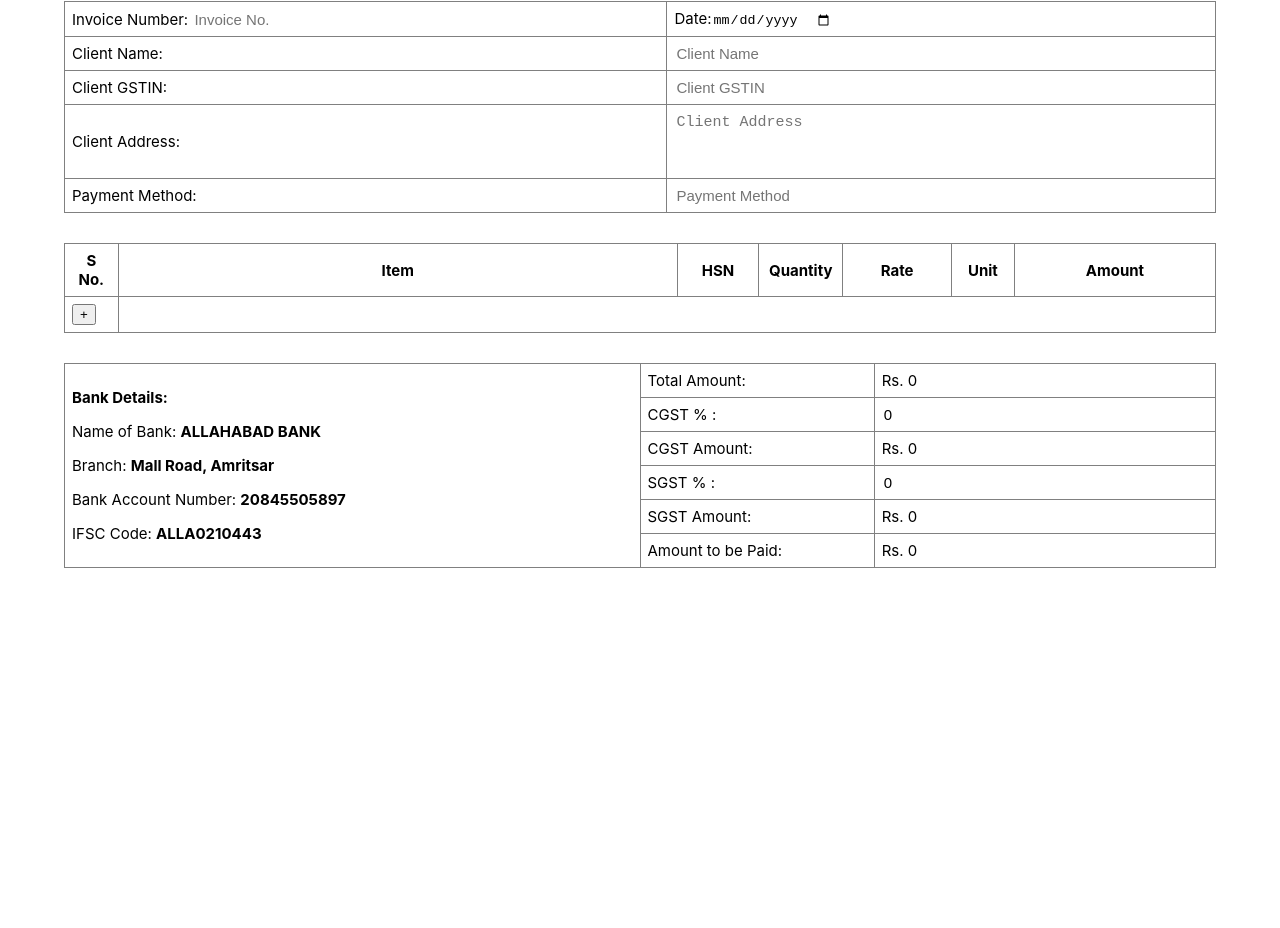
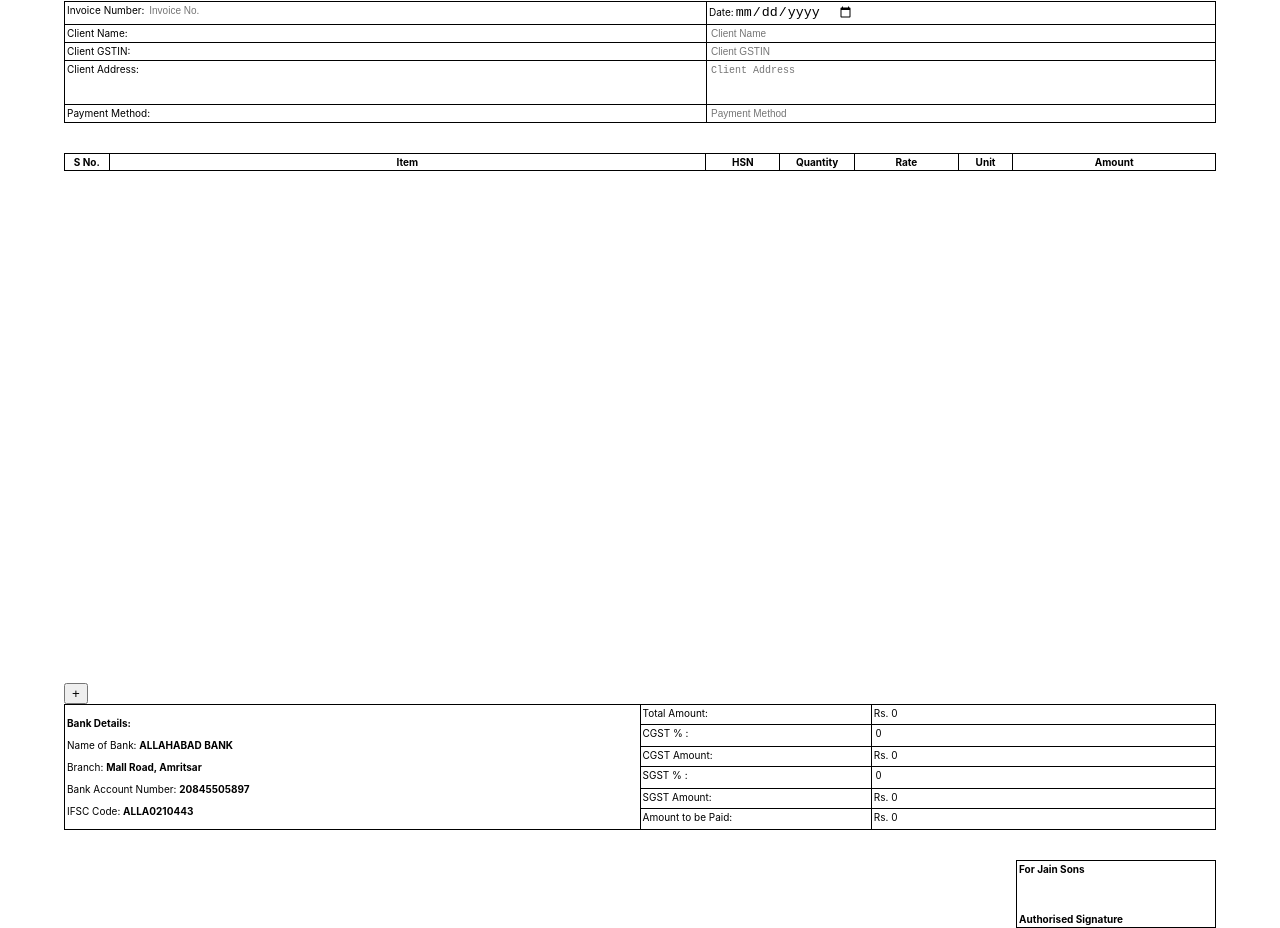
Before and after one commit to priamjain/js-erp, a React (Create React App) app: page / in a window 1280 px wide. Shown: the part 203-1131 px from the top of the page. Before the commit the page ends 824 px from the top, so only its background shows below. Built offline with nearby package versions, Linux system fonts and the light colour scheme.

Commit message:
Full Design Changes

```diff
--- a/src/Components/Invoice/Input.jsx
+++ b/src/Components/Invoice/Input.jsx
@@ -49,7 +49,7 @@ function Input({input,handleChange,addNew,updateItem,deleteItem}) {
 
 					</tbody>
 				</table>
-			<table border="1">
+			<table className='main'>
 				<thead>
 					<tr>
 						<th width="40px">S No.</th>
@@ -75,13 +75,14 @@ function Input({input,handleChange,addNew,updateItem,deleteItem}) {
 						</tr>
 						)
 				})}
-				<tr className="no-print">
-						<td>
-							<button onClick={addNew}>+</button>
-						</td>
-					</tr>
+
 				</tbody>
 			</table>
+				<div className="no-print">
+						<div>
+							<button onClick={addNew}>+</button>
+						</div>
+					</div>
 			<table className="footer" border="1">
 				<tbody>
 				<tr>
@@ -119,6 +120,13 @@ function Input({input,handleChange,addNew,updateItem,deleteItem}) {
 				</tr>
 				</tbody>
 			</table>
+			<table className='signature'>
+				<tbody>
+				<tr><td><strong>For Jain Sons</strong></td></tr>
+				<tr><td height="30px"></td></tr>
+				<tr><td><strong>Authorised Signature</strong></td></tr>
+				</tbody>
+			</table>
 		</div>
 		)
 }
--- a/src/Components/Invoice/Invoice.css
+++ b/src/Components/Invoice/Invoice.css
@@ -1,5 +1,5 @@
     body{
-        font-size: 15px;
+        font-size: 10px;
         margin: 0;
         padding: 0;
     }
@@ -7,7 +7,7 @@
         width: 100%;
         text-align: left;
         background-color: inherit;
-        font-size: 15px;
+        font-size: 10px;
         color: inherit;
         border:none;
         outline: none;
@@ -43,11 +43,17 @@
         margin: 30px 0;
         width:100%;
     }
-    table td,th{
-        padding: 7px;
+    table{
+        border:1px solid black;
+    }
+    td,th{
+        border-left:1px solid black;
+        vertical-align: top;
+        padding: 2px;
+        border-: none;
     }
     .item{
-        text-align: center;
+        text-align: top;
     }
     .footer{
          margin:0 10px;
@@ -67,6 +73,13 @@
         display: block;
 
     }
+    .signature{
+        width: 200px;
+        margin-left: auto;
+    }
+    .main{
+        height: 500px;
+    }
     @media print{
         .no-print{
             visibility: hidden;
```
